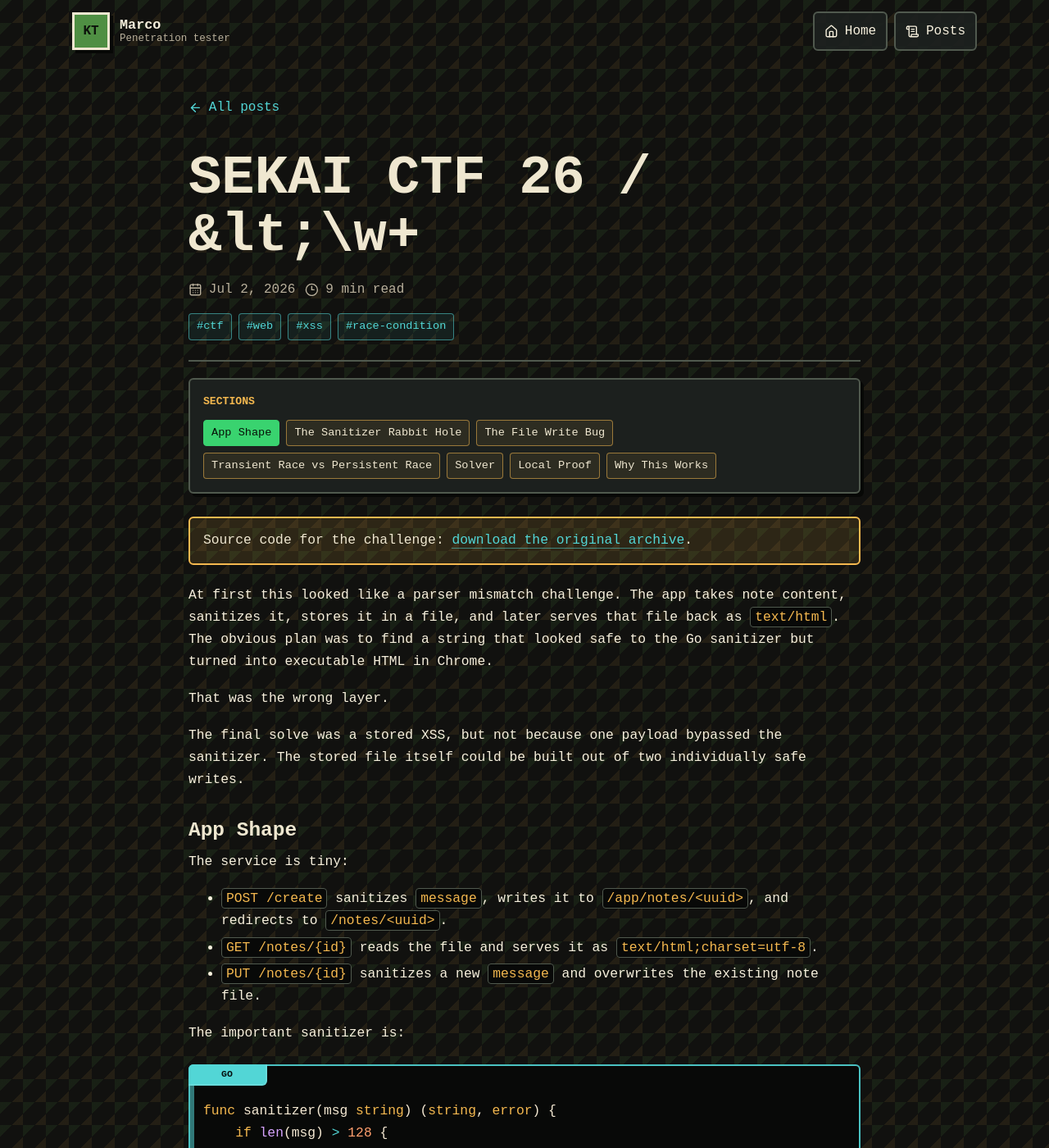
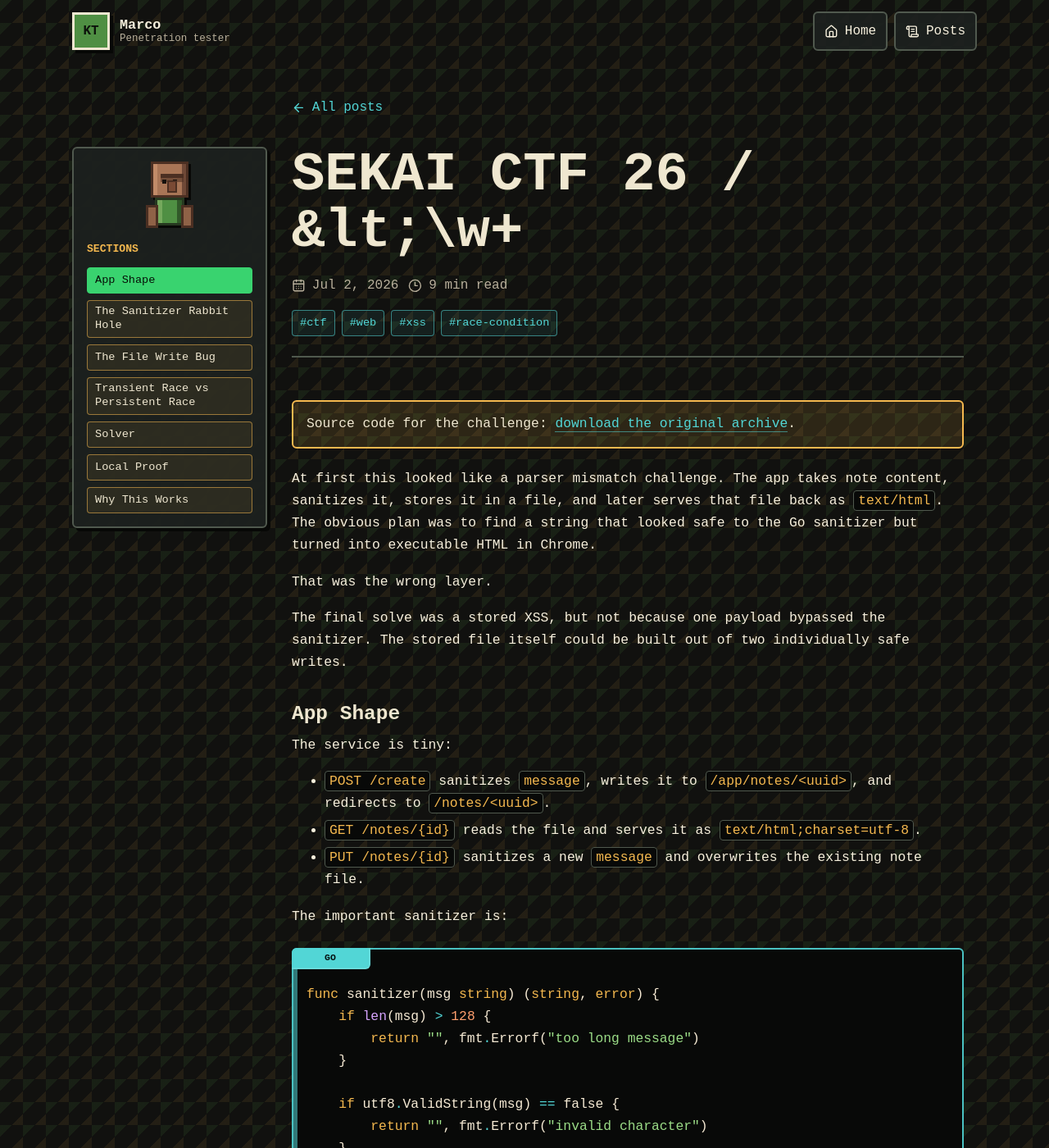
Before and after one commit to KarimTantawey/KarimTantawey.github.io, a Jekyll site: the page built from _posts/2026-07-02-sekai-2k26-ltw-writeup.md, in a window 1280 px wide and 1400 px high. Shown: the whole window at 82% size. Built offline with Jekyll 4.4.1, drawn with Linux system fonts in a browser that asks for light colours; nearby versions of some CDN libraries.

Commit message:
Fix search and sticky section nav

```diff
--- a/_layouts/default.html
+++ b/_layouts/default.html
@@ -5,10 +5,10 @@
     <meta name="viewport" content="width=device-width, initial-scale=1">
     {% seo %}
     <link rel="preconnect" href="https://unpkg.com">
-    <link rel="stylesheet" href="{{ '/assets/css/main.css' | relative_url }}">
+    <link rel="stylesheet" href="{{ '/assets/css/main.css' | relative_url }}?v={{ site.time | date: '%s' }}">
     <link rel="alternate" type="application/atom+xml" title="{{ site.title }}" href="{{ '/feed.xml' | relative_url }}">
     <script defer src="https://unpkg.com/lucide@0.468.0/dist/umd/lucide.min.js"></script>
-    <script defer src="{{ '/assets/js/main.js' | relative_url }}"></script>
+    <script defer src="{{ '/assets/js/main.js' | relative_url }}?v={{ site.time | date: '%s' }}"></script>
   </head>
   <body>
     <a class="skip-link" href="#content">Skip to content</a>
--- a/_layouts/post.html
+++ b/_layouts/post.html
@@ -24,6 +24,15 @@ layout: default
   </header>
 
   <nav class="section-nav" data-section-nav aria-label="Post sections" hidden>
+    <div class="section-villager" aria-hidden="true">
+      <span class="villager-head">
+        <span class="villager-brow"></span>
+        <span class="villager-eye villager-eye-left"></span>
+        <span class="villager-eye villager-eye-right"></span>
+        <span class="villager-nose"></span>
+      </span>
+      <span class="villager-body"></span>
+    </div>
     <p class="pixel-kicker">Sections</p>
     <div class="section-links" data-section-links></div>
   </nav>
--- a/assets/css/main.css
+++ b/assets/css/main.css
@@ -474,10 +474,25 @@ svg {
   font-size: 0.88rem;
 }
 
-.page-wrap,
-.post-wrap {
+.page-wrap {
   width: min(820px, 100%);
   margin: 34px auto 0;
+}
+
+.post-wrap {
+  width: min(1180px, 100%);
+  margin: 34px auto 0;
+  display: grid;
+  grid-template-columns: minmax(178px, 238px) minmax(0, 820px);
+  column-gap: 30px;
+  align-items: start;
+}
+
+.post-wrap .back-link,
+.post-wrap .post-hero,
+.post-wrap .article-prose,
+.post-wrap .post-pager {
+  grid-column: 2;
 }
 
 .page-header,
@@ -877,8 +892,18 @@ svg {
   font-weight: 800;
 }
 
+.search-empty {
+  grid-column: 1 / -1;
+}
+
 .section-nav {
-  margin-top: 20px;
+  grid-column: 1;
+  grid-row: 2 / span 3;
+  position: sticky;
+  top: 22px;
+  max-height: calc(100vh - 44px);
+  overflow-y: auto;
+  margin-top: 34px;
   padding: 16px;
   border: 2px solid var(--line);
   border-radius: var(--radius);
@@ -891,14 +916,15 @@ svg {
 }
 
 .section-links {
-  display: flex;
-  flex-wrap: wrap;
+  display: grid;
   gap: 8px;
 }
 
 .section-link {
   display: inline-flex;
   align-items: center;
+  justify-content: flex-start;
+  width: 100%;
   min-height: 32px;
   padding: 5px 9px;
   border: 1px solid rgba(244, 184, 79, 0.55);
@@ -916,11 +942,110 @@ svg {
 }
 
 .section-link:hover,
-.section-link:focus-visible,
 .section-link.is-active {
   border-color: var(--emerald);
   background: var(--emerald);
   color: #071108;
+}
+
+.section-link:focus-visible {
+  outline: 2px solid var(--torch);
+  outline-offset: 2px;
+  border-color: var(--torch);
+}
+
+.section-villager {
+  position: relative;
+  width: 64px;
+  height: 82px;
+  margin: 0 auto 14px;
+}
+
+.villager-head,
+.villager-body,
+.villager-brow,
+.villager-eye,
+.villager-nose {
+  position: absolute;
+  display: block;
+}
+
+.villager-head {
+  top: 0;
+  left: 9px;
+  width: 46px;
+  height: 44px;
+  border: 3px solid #4b2f22;
+  background: #a87556;
+  box-shadow:
+    inset 5px 0 0 #c18b68,
+    inset -5px 0 0 #6f4937,
+    3px 3px 0 var(--shadow);
+}
+
+.villager-brow {
+  top: 12px;
+  left: 9px;
+  width: 28px;
+  height: 5px;
+  background: #4b2f22;
+  box-shadow: 0 5px 0 rgba(75, 47, 34, 0.55);
+}
+
+.villager-eye {
+  top: 19px;
+  width: 5px;
+  height: 5px;
+  background: #16110d;
+}
+
+.villager-eye-left {
+  left: 11px;
+}
+
+.villager-eye-right {
+  right: 11px;
+}
+
+.villager-nose {
+  top: 20px;
+  left: 17px;
+  width: 12px;
+  height: 15px;
+  border: 2px solid #4b2f22;
+  background: #7a4a34;
+}
+
+.villager-body {
+  top: 44px;
+  left: 14px;
+  width: 36px;
+  height: 34px;
+  border: 3px solid #263820;
+  background: #4f8f43;
+  box-shadow:
+    inset 6px 0 0 #75a95d,
+    inset -6px 0 0 #315929,
+    3px 3px 0 var(--shadow);
+}
+
+.villager-body::before,
+.villager-body::after {
+  content: "";
+  position: absolute;
+  top: 6px;
+  width: 9px;
+  height: 22px;
+  border: 3px solid #4b2f22;
+  background: #8f6247;
+}
+
+.villager-body::before {
+  left: -14px;
+}
+
+.villager-body::after {
+  right: -14px;
 }
 
 .post-pager {
@@ -1060,6 +1185,37 @@ svg {
   .home-layout {
     display: grid;
   }
+
+  .post-wrap {
+    width: min(820px, 100%);
+    display: block;
+  }
+
+  .section-nav {
+    position: sticky;
+    top: 8px;
+    z-index: 4;
+    max-height: none;
+    overflow: visible;
+    margin-top: 20px;
+  }
+
+  .section-links {
+    display: flex;
+    flex-wrap: nowrap;
+    overflow-x: auto;
+    padding-bottom: 4px;
+  }
+
+  .section-link {
+    flex: 0 0 auto;
+    width: auto;
+    white-space: nowrap;
+  }
+
+  .section-villager {
+    display: none;
+  }
 }
 
 @media (max-width: 720px) {
@@ -1091,6 +1247,11 @@ svg {
 
   .post-list {
     grid-template-columns: 1fr;
+  }
+
+  .archive-tools {
+    align-items: stretch;
+    flex-direction: column;
   }
 
   .archive-item {
--- a/assets/js/main.js
+++ b/assets/js/main.js
@@ -54,9 +54,10 @@
     if (!inputs.length) return;
 
     inputs.forEach(function (input) {
-      var scope = input.closest(".home-layout") || input.closest(".page-wrap") || document;
+      var scope = input.closest("[data-search-scope]") || input.closest(".home-layout") || input.closest(".page-wrap") || document;
       var items = Array.prototype.slice.call(scope.querySelectorAll("[data-search-item]"));
       var counter = scope.querySelector("[data-search-count]");
+      var empty = scope.querySelector("[data-search-empty]");
 
       if (!items.length) return;
 
@@ -74,7 +75,7 @@
 
         items.forEach(function (item) {
           var haystack = ((item.dataset.searchText || "") + " " + item.textContent).toLowerCase();
-          var matches = terms.every(function (term) {
+          var matches = !terms.length || terms.every(function (term) {
             return haystack.indexOf(term) !== -1;
           });
 
@@ -83,10 +84,20 @@
           if (matches) visible += 1;
         });
 
+        if (empty) {
+          empty.hidden = !query || visible > 0;
+        }
+
         setCounter(visible, query);
       }
 
       input.addEventListener("input", runSearch);
+      input.addEventListener("search", runSearch);
+
+      if (window.location.hash.indexOf("#tag-") === 0 && input.id === "archive-post-search") {
+        input.value = decodeURIComponent(window.location.hash.replace("#tag-", ""));
+      }
+
       runSearch();
     });
   }
@@ -135,8 +146,8 @@
 
       nav.hidden = false;
 
-      if ("IntersectionObserver" in window) {
       var links = Array.prototype.slice.call(linkWrap.querySelectorAll("a"));
+      var ticking = false;
 
       function setActive(id) {
         links.forEach(function (link) {
@@ -144,20 +155,62 @@
         });
       }
 
-        var observer = new IntersectionObserver(function (entries) {
-          entries.forEach(function (entry) {
-            if (entry.isIntersecting) {
-              setActive(entry.target.id);
+      function currentHeadingId() {
+        var marker = window.scrollY + Math.max(120, window.innerHeight * 0.2);
+        var current = headings[0].id;
+
+        headings.forEach(function (heading) {
+          if (heading.offsetTop <= marker) {
+            current = heading.id;
           }
         });
-        }, {
-          rootMargin: "-12% 0px -72% 0px",
-          threshold: 0
+
+        return current;
+      }
+
+      function updateActive() {
+        setActive(currentHeadingId());
+        ticking = false;
+      }
+
+      function requestActiveUpdate() {
+        if (ticking) return;
+        ticking = true;
+        window.requestAnimationFrame(updateActive);
+      }
+
+      function scrollToHashSection() {
+        if (!window.location.hash) return false;
+
+        var id = decodeURIComponent(window.location.hash.slice(1));
+        var target = headings.find(function (heading) {
+          return heading.id === id;
         });
 
-        headings.forEach(function (heading) {
-          observer.observe(heading);
+        if (!target) return false;
+
+        target.scrollIntoView();
+        setActive(id);
+        return true;
+      }
+
+      links.forEach(function (link) {
+        link.addEventListener("click", function () {
+          var id = link.getAttribute("href").slice(1);
+          setActive(id);
         });
+      });
+
+      window.addEventListener("scroll", requestActiveUpdate, { passive: true });
+      window.addEventListener("resize", requestActiveUpdate);
+      window.addEventListener("hashchange", function () {
+        if (!scrollToHashSection()) {
+          requestActiveUpdate();
+        }
+      });
+
+      if (!scrollToHashSection()) {
+        setActive(currentHeadingId());
       }
     });
   }
--- a/index.html
+++ b/index.html
@@ -18,7 +18,7 @@ title: Home
   </div>
 </section>
 
-<section class="home-layout" aria-label="Latest content">
+<section class="home-layout" data-search-scope aria-label="Latest content">
   <div class="posts-column">
     <div class="section-heading">
       <p class="pixel-kicker">Latest</p>
@@ -48,6 +48,7 @@ title: Home
             {% endif %}
           </article>
         {% endfor %}
+        <p class="empty-state search-empty" data-search-empty hidden>No matching posts.</p>
       {% else %}
         <p class="empty-state">No posts yet.</p>
       {% endif %}
--- a/posts.html
+++ b/posts.html
@@ -5,7 +5,7 @@ permalink: /posts/
 kicker: Archive
 ---
 
-<div class="archive-list">
+<div class="archive-list" data-search-scope>
   {% if site.posts.size > 0 %}
     <div class="archive-tools">
       <label class="search-box" for="archive-post-search">
@@ -40,6 +40,7 @@ kicker: Archive
         </div>
       </article>
     {% endfor %}
+    <p class="empty-state search-empty" data-search-empty hidden>No matching posts.</p>
   {% else %}
     <p class="empty-state">No posts yet.</p>
   {% endif %}
```
Lines whose indentation alone changed are shown as unchanged.
